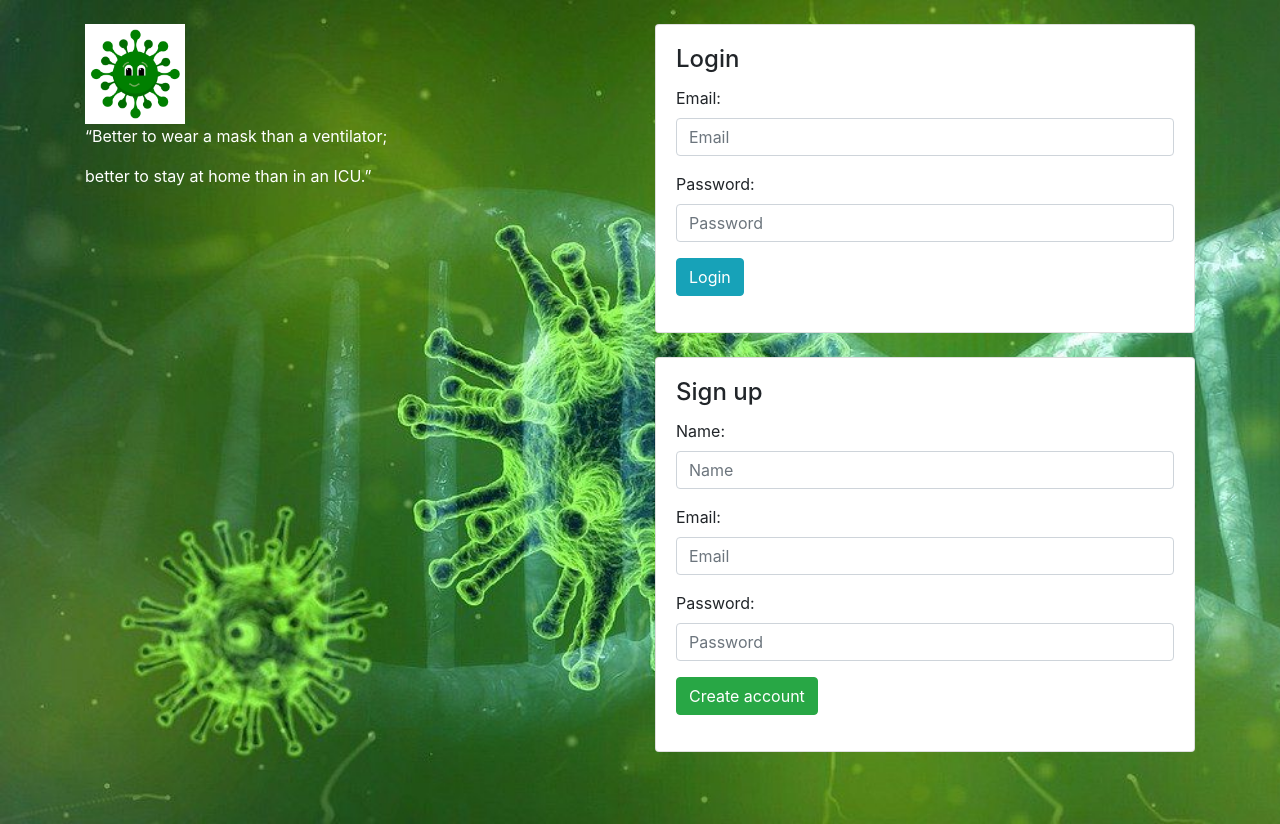
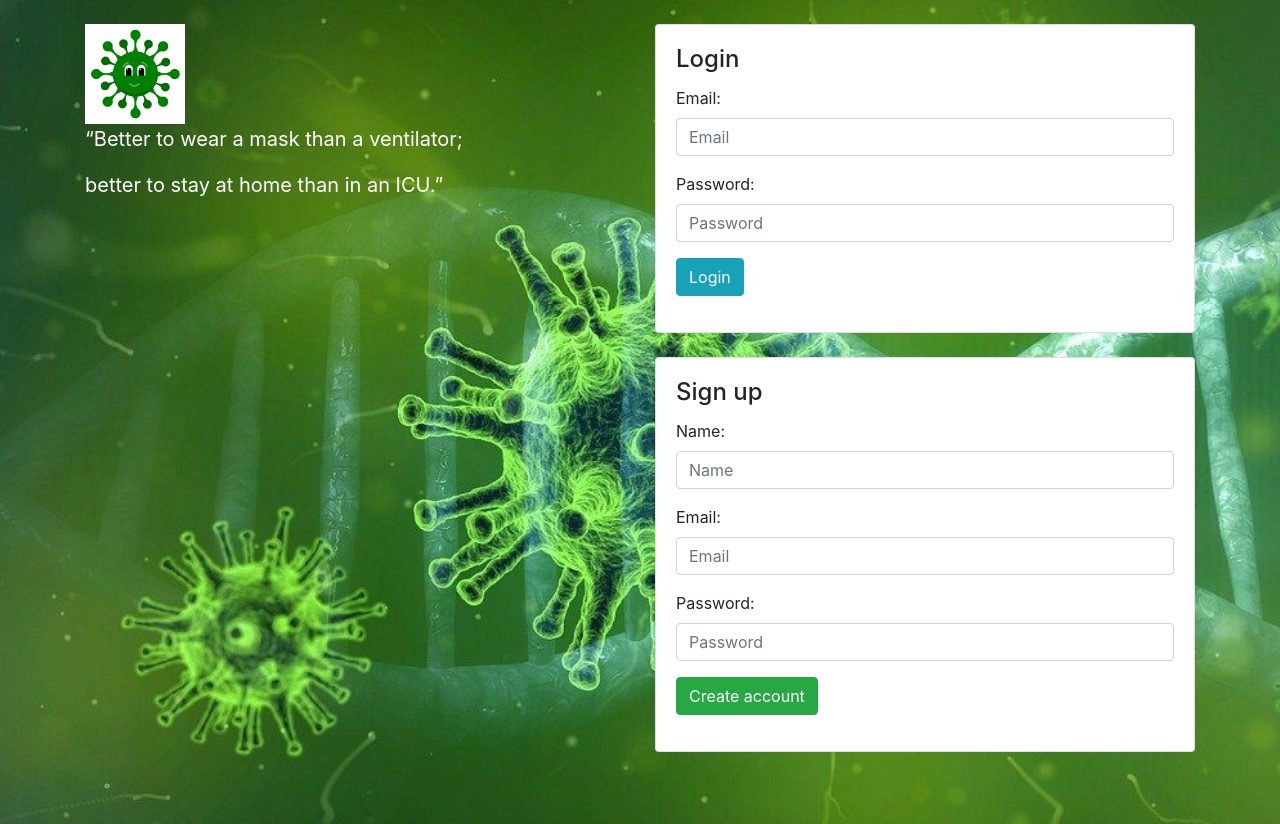
Before and after one commit to tejaswi236/Covid-19, a React (Create React App) app in the folder frontend/: page / in a window 1280 px wide. Built offline with nearby package versions, Linux system fonts and the light colour scheme.

Commit message:
modify button styles
modified button styles and paragraph styles

```diff
--- a/frontend/src/components/auth/LoginPage.js
+++ b/frontend/src/components/auth/LoginPage.js
@@ -25,8 +25,8 @@ class LoginPage extends Component {
                     <div className="row mt-4">
                         <div className="col-md-6 " style={{color: "white"}}>
                         <img src={require("./coronavirus.gif")} alt="covid" width="100" />
-                        <p> “Better to wear a mask than a ventilator;  </p>
-                         <p>    better to stay at home than in an ICU.” </p>
+                        <p className="blockquote text-left"> “Better to wear a mask than a ventilator;  </p>
+                         <p class="blockquote text-left">    better to stay at home than in an ICU.” </p>
 
 
                         </div>
--- a/frontend/src/components/comments/Comment.js
+++ b/frontend/src/components/comments/Comment.js
@@ -8,7 +8,7 @@ function Comment({comment, onDeleteClick}) {
                     {comment.body}
 
                 </p>
-                <button className="btn btn-danger" onClick={onDeleteClick}>Delete comment</button>
+                <button className="btn btn-danger btn-sm" onClick={onDeleteClick}>Delete comment</button>
             </div>
 
         </div>
--- a/frontend/src/components/comments/CommentForm.js
+++ b/frontend/src/components/comments/CommentForm.js
@@ -28,7 +28,7 @@ function CommentForm({onSubmit}) {
 
                     <div className="form-group">
                         <button
-                            className="btn btn-primary"
+                            className="btn btn-primary btn-sm"
                             onClick={handleSubmit}>
                             Comment
                         </button>
--- a/frontend/src/components/posts/PostCard.js
+++ b/frontend/src/components/posts/PostCard.js
@@ -9,7 +9,7 @@ function PostCard({post, onDeleteClick}) {
                     {post.body}
                 </p>
 
-                <button className="btn btn-danger" onClick={onDeleteClick}>Delete</button>
+                <button className="btn btn-danger btn-sm mb-2" onClick={onDeleteClick}>Delete</button>
                 <div className="comment-body">
                     <CommentList post={post}/>
                 </div>
--- a/frontend/src/components/posts/PostForm.js
+++ b/frontend/src/components/posts/PostForm.js
@@ -26,7 +26,7 @@ function PostForm({onSubmit}) {
 
                     <div className="form-group">
                         <button
-                            className="btn btn-primary"
+                            className="btn btn-primary btn-sm"
                             onClick={handleSubmit}>
                             Post
                         </button>
```
